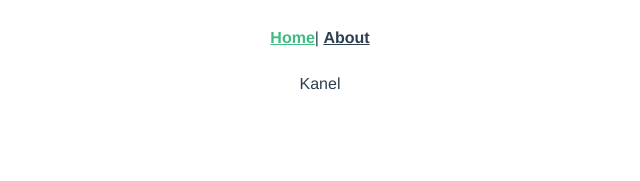
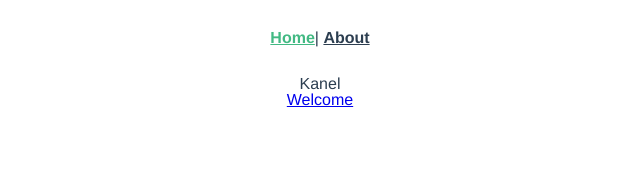
Before and after one commit to antoinechassagne/kanel, a Vue app: page / in a window 1280 px wide. Shown: the top 181 px of the page, without its empty margins (320-960 px from the left). Built offline with nearby package versions, Linux system fonts and the light colour scheme.

Commit message:
:sparkles: Add Button Router Component

```diff
--- /dev/null
+++ b/src/components/ButtonRouter.vue
@@ -0,0 +1,29 @@
+
+<template>
+  <router-link :to="route">
+    <slot />
+  </router-link>
+</template>
+
+<script>
+export default {
+  name: 'ButtonRouter',
+  props: {
+    path: {
+      type: String,
+      required: true
+    },
+    params: {
+      type: Object | Array
+    }
+  },
+  computed: {
+    route() {
+      return {
+        path: this.path,
+        params: this.params
+      };
+    }
+  }
+};
+</script>
--- a/src/views/Home.vue
+++ b/src/views/Home.vue
@@ -1,17 +1,20 @@
 <template>
   <div>
     <Heading level="1">Kanel</Heading>
+    <ButtonRouter path="about">Welcome</ButtonRouter>
   </div>
 </template>
 
 <script>
 // @ is an alias to /src
 import Heading from '@/components/Heading';
+import ButtonRouter from '@/components/ButtonRouter';
 
 export default {
   name: 'Home',
   components: {
-    Heading
+    Heading,
+    ButtonRouter
   }
 };
 </script>
```
